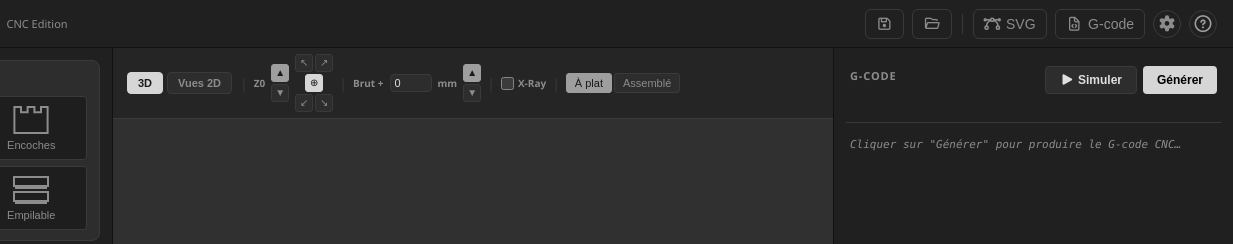
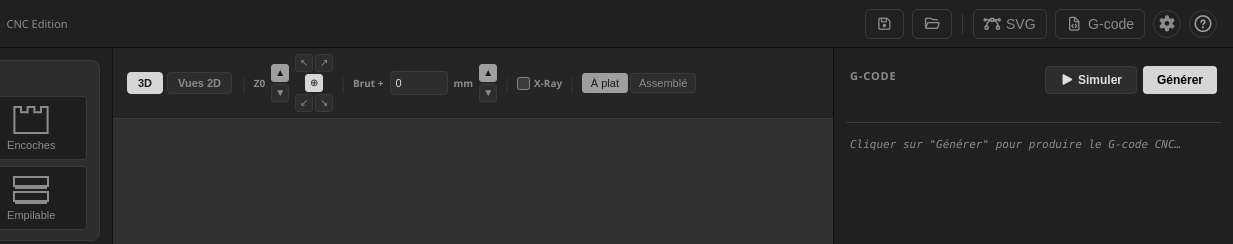
Before and after one commit to zebruo/boxgenerator, an Electron app: page renderer/index.html in a window 1400 px wide. Shown: the top 244 px of the page, 167-1400 px from the left. Drawn offline with Linux system fonts and the light colour scheme.

Commit message:
UI: champ « Brut + » — flèches entières
Même correction que les autres champs numériques : hauteur de ligne de 18 px, flèches natives à la couleur du thème visibles au survol ou à la saisie, champ élargi de 42 à 58 px.

Co-Authored-By: Claude Sonnet 5.5 <noreply@anthropic.com>

```diff
--- a/renderer/styles.css
+++ b/renderer/styles.css
@@ -144,13 +144,16 @@ html, body { height: 100%; background: var(--bg-dark); color: var(--text); font-
 /* Flèches natives : visibles seulement au survol ou à la saisie, à la couleur du thème */
 .param-row input[type=number]::-webkit-inner-spin-button,
 .export-modal .tab-input::-webkit-inner-spin-button,
-.sim-lbl input[type=number]::-webkit-inner-spin-button { opacity: 0; margin-left: 2px; cursor: pointer; }
+.sim-lbl input[type=number]::-webkit-inner-spin-button,
+#stock-offset::-webkit-inner-spin-button { opacity: 0; margin-left: 2px; cursor: pointer; }
 .param-row input[type=number]:hover::-webkit-inner-spin-button,
 .param-row input[type=number]:focus::-webkit-inner-spin-button,
 .export-modal .tab-input:hover::-webkit-inner-spin-button,
 .export-modal .tab-input:focus::-webkit-inner-spin-button,
 .sim-lbl input[type=number]:hover::-webkit-inner-spin-button,
-.sim-lbl input[type=number]:focus::-webkit-inner-spin-button { opacity: .8; }
+.sim-lbl input[type=number]:focus::-webkit-inner-spin-button,
+#stock-offset:hover::-webkit-inner-spin-button,
+#stock-offset:focus::-webkit-inner-spin-button { opacity: .8; }
 .param-row input[type=number][readonly] {
   color: var(--text-muted); cursor: default; border-style: dashed;
 }
@@ -238,7 +241,7 @@ html, body { height: 100%; background: var(--bg-dark); color: var(--text); font-
 }
 
 #stock-offset {
-  width: 42px; padding: 2px 4px; font-size: 11px;
+  width: 58px; padding: 2px 3px 2px 5px; font-size: 11px; line-height: 18px;
   background: var(--bg-card); border: 1px solid var(--border);
   color: var(--text); border-radius: var(--radius-sm);
 }
```
